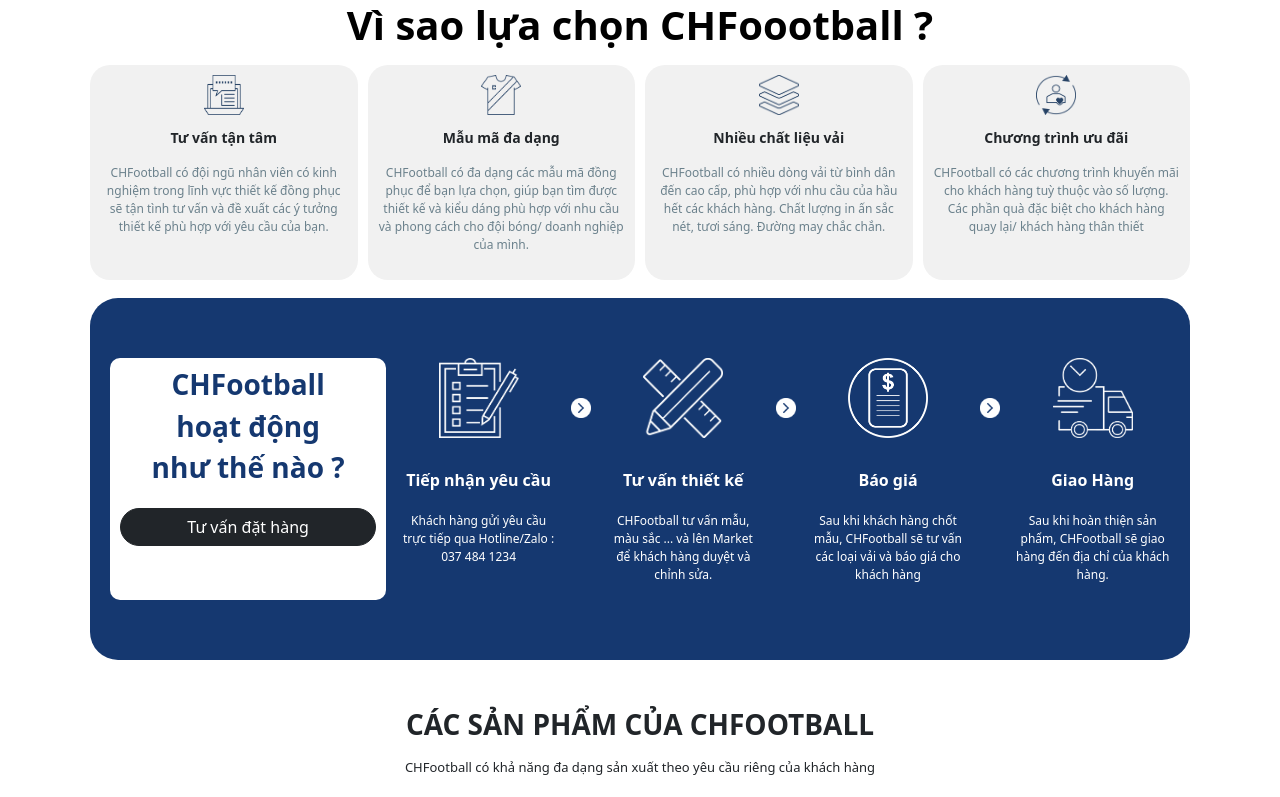
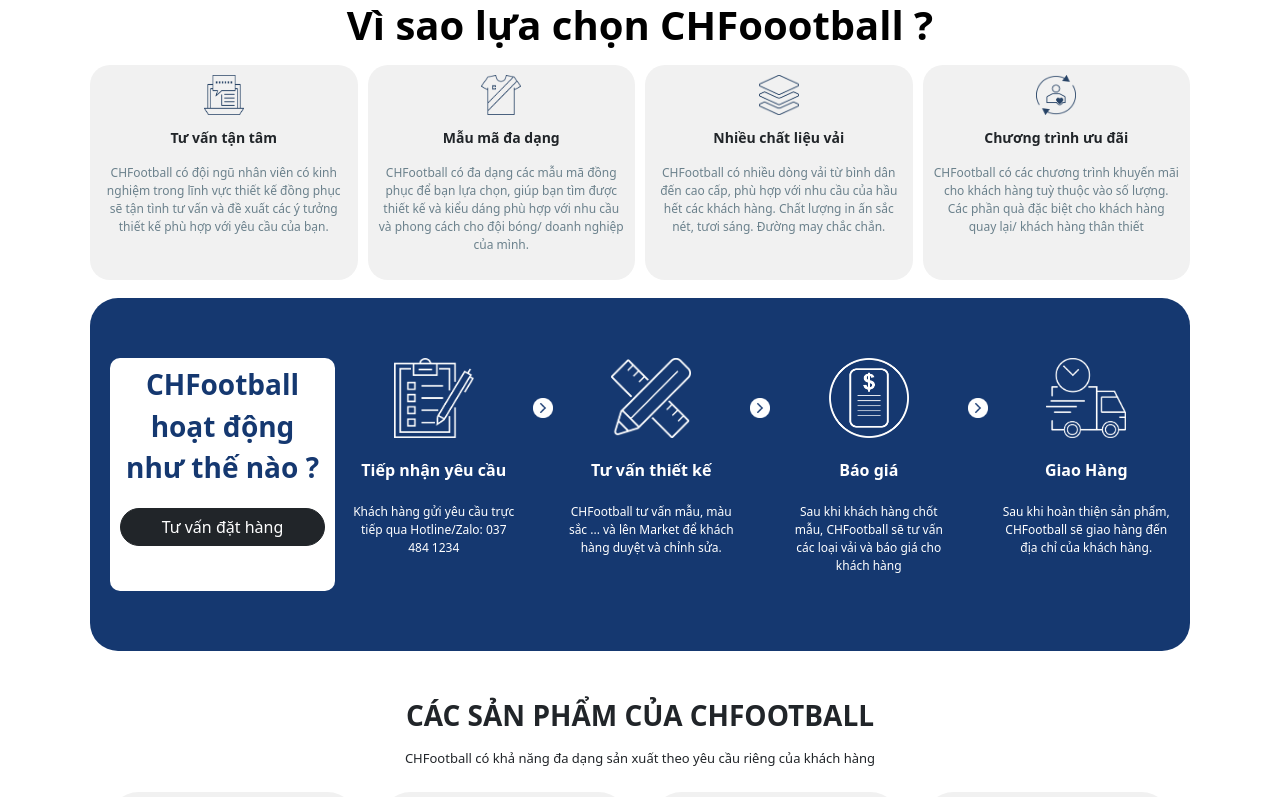
Before and after one commit to HoangNgocThang/CHfootball, a React (Create React App) app: page / in a window 1280 px wide. Shown: the part 482-1279 px from the top of the page. Built offline with nearby package versions, Linux system fonts and the light colour scheme.

Commit message:
responsive

```diff
--- a/src/css/home.css
+++ b/src/css/home.css
@@ -152,7 +152,7 @@
 
 .procedure-content__desktop {
     display: flex;
-    flex: 3;
+    flex: 4;
     flex-direction: row;
     gap: 15px;
 }
@@ -193,7 +193,7 @@
 
 .procedure-item-text__desktop {
     color: white;
-    margin-top: 20px;
+    /*margin-top: 20px;*/
     font-size: 12px;
 }
 
--- a/src/pages/home.js
+++ b/src/pages/home.js
@@ -233,11 +233,14 @@
                         <img src={tiepnhanfix} className={"procedure-icon-img__desktop"} alt={"tiếp nhận"}/>
                     </div>
                     <div className="procedure-item-wrap-text__desktop">
-                        <b className={"procedure-item-title__desktop"}>Tiếp nhận yêu cầu</b>
-                        <p className={"procedure-item-text__desktop"}>Khách hàng gửi yêu cầu trực tiếp qua Hotline/Zalo
-                            :
-                            037
-                            484 1234</p>
+                        <div style={{height: 45}}>
+                            <b className={"procedure-item-title__desktop"}>Tiếp nhận yêu cầu</b>
+                        </div>
+                        <div style={{display: 'flex', flex: 1}}>
+                            <p className={"procedure-item-text__desktop"}>Khách hàng gửi yêu cầu trực tiếp qua
+                                Hotline/Zalo:
+                                037 484 1234</p>
+                        </div>
                     </div>
                 </div>
                 <div className={"procedure-item-wrap-img__desktop"}>
@@ -252,11 +255,14 @@
                         <img src={tuvanthietkeW} className={"procedure-icon-img__desktop"} alt={"thiết kế"}/>
                     </div>
                     <div className="procedure-item-wrap-text__desktop">
-                        <b className={"procedure-item-title__desktop"}>Tư vấn thiết kế</b>
-                        <p className={"procedure-item-text__desktop"}>CHFootball tư vấn mẫu, màu sắc ... và lên Market
-                            để
-                            khách
-                            hàng duyệt và chỉnh sửa.</p>
+                        <div style={{height: 45}}>
+                            <b className={"procedure-item-title__desktop"}>Tư vấn thiết kế</b>
+                        </div>
+                        <div style={{display: 'flex', flex: 1}}>
+                            <p className={"procedure-item-text__desktop"}>CHFootball tư vấn mẫu, màu sắc ... và lên
+                                Market
+                                để khách hàng duyệt và chỉnh sửa.</p>
+                        </div>
                     </div>
                 </div>
                 <div className={"procedure-item-wrap-img__desktop"}>
@@ -271,11 +277,14 @@
                         <img src={baogiaW} className={"procedure-icon-img__desktop"} alt={"báo giá"}/>
                     </div>
                     <div className="procedure-item-wrap-text__desktop">
-                        <b className={"procedure-item-title__desktop"}>Báo giá</b>
-                        <p className={"procedure-item-text__desktop"}>Sau khi khách hàng chốt mẫu, CHFootball sẽ tư vấn
-                            các
-                            loại
-                            vải và báo giá cho khách hàng</p>
+                        <div style={{height: 45}}>
+                            <b className={"procedure-item-title__desktop"}>Báo giá</b>
+                        </div>
+                        <div style={{display: 'flex', flex: 1}}>
+                            <p className={"procedure-item-text__desktop"}>Sau khi khách hàng chốt mẫu, CHFootball sẽ tư
+                                vấn
+                                các loại vải và báo giá cho khách hàng</p>
+                        </div>
                     </div>
                 </div>
                 <div className={"procedure-item-wrap-img__desktop"}>
@@ -290,12 +299,15 @@
                         <img src={giaohangfix} className={"procedure-icon-img__desktop"} alt={"giao hàng"}/>
                     </div>
                     <div className="procedure-item-wrap-text__desktop">
-                        <b className={"procedure-item-title__desktop"}>Giao Hàng</b>
-                        <p className={"procedure-item-text__desktop"}> Sau khi hoàn thiện sản phẩm, CHFootball sẽ giao
-                            hàng
-                            đến
-                            địa chỉ của khách hàng.
-                        </p>
+                        <div style={{height: 45}}>
+                            <b className={"procedure-item-title__desktop"}>Giao Hàng</b>
+                        </div>
+                        <div style={{display: 'flex', flex: 1}}>
+                            <p className={"procedure-item-text__desktop"}> Sau khi hoàn thiện sản phẩm, CHFootball sẽ
+                                giao
+                                hàng đến địa chỉ của khách hàng.
+                            </p>
+                        </div>
                     </div>
 
                 </div>
@@ -361,7 +373,7 @@
             <h3 style={{fontWeight: 'bold'}}>{`Các sản phẩm của CHFootball`.toUpperCase()}</h3>
             <p style={{fontSize: 13, textAlign: 'center'}}>CHFootball có khả năng đa dạng sản xuất theo yêu cầu riêng
                 của khách hàng</p>
-            <div className={"container-product-type-row"} style={{gap:20}}>
+            <div className={"container-product-type-row"} style={{gap: 20}}>
                 <div className={"container-product-type-item"}>
                     <div>
                         <img src={mauthietke} className={"container-product-type-img"} alt={"mẫu thiết kế"}/>
```
